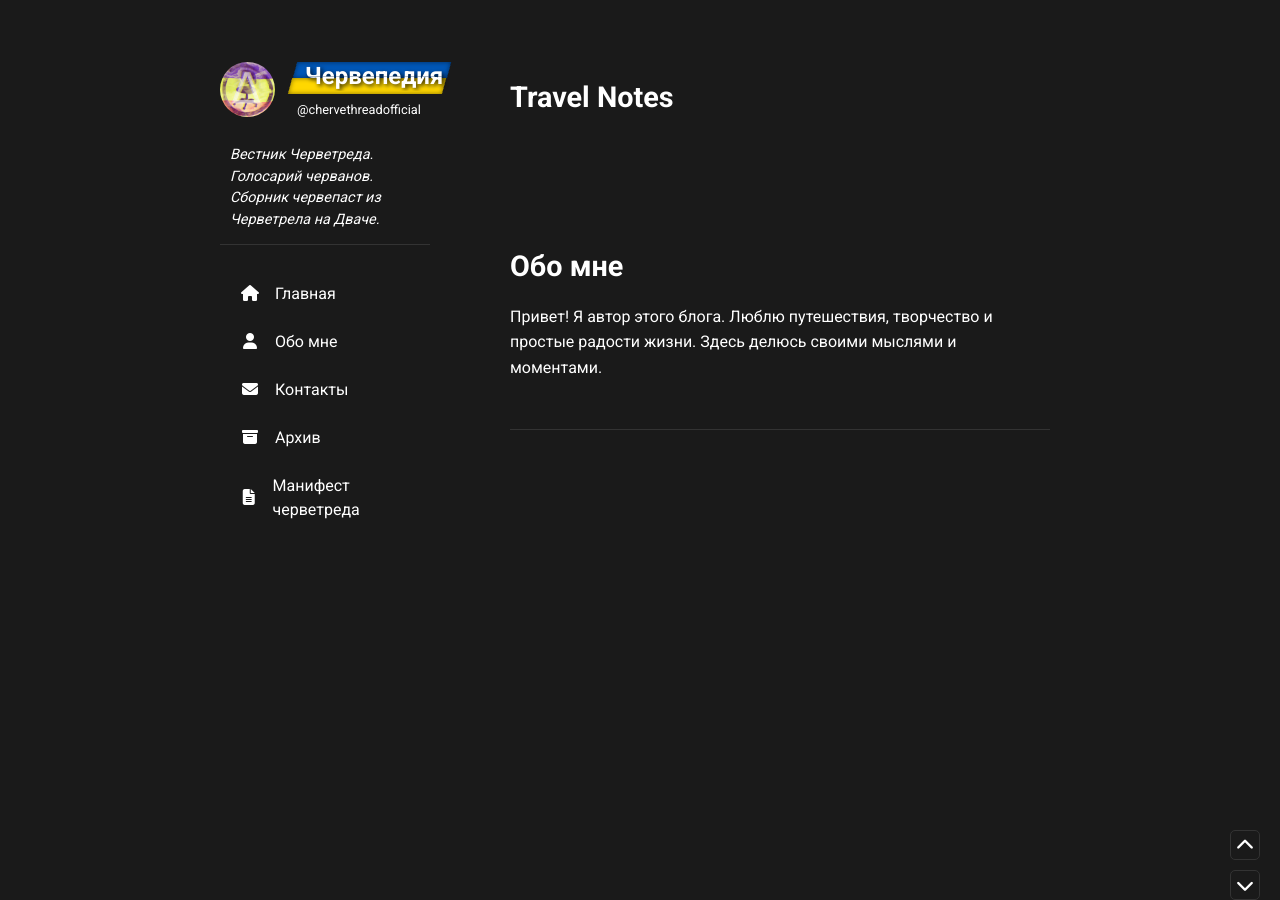
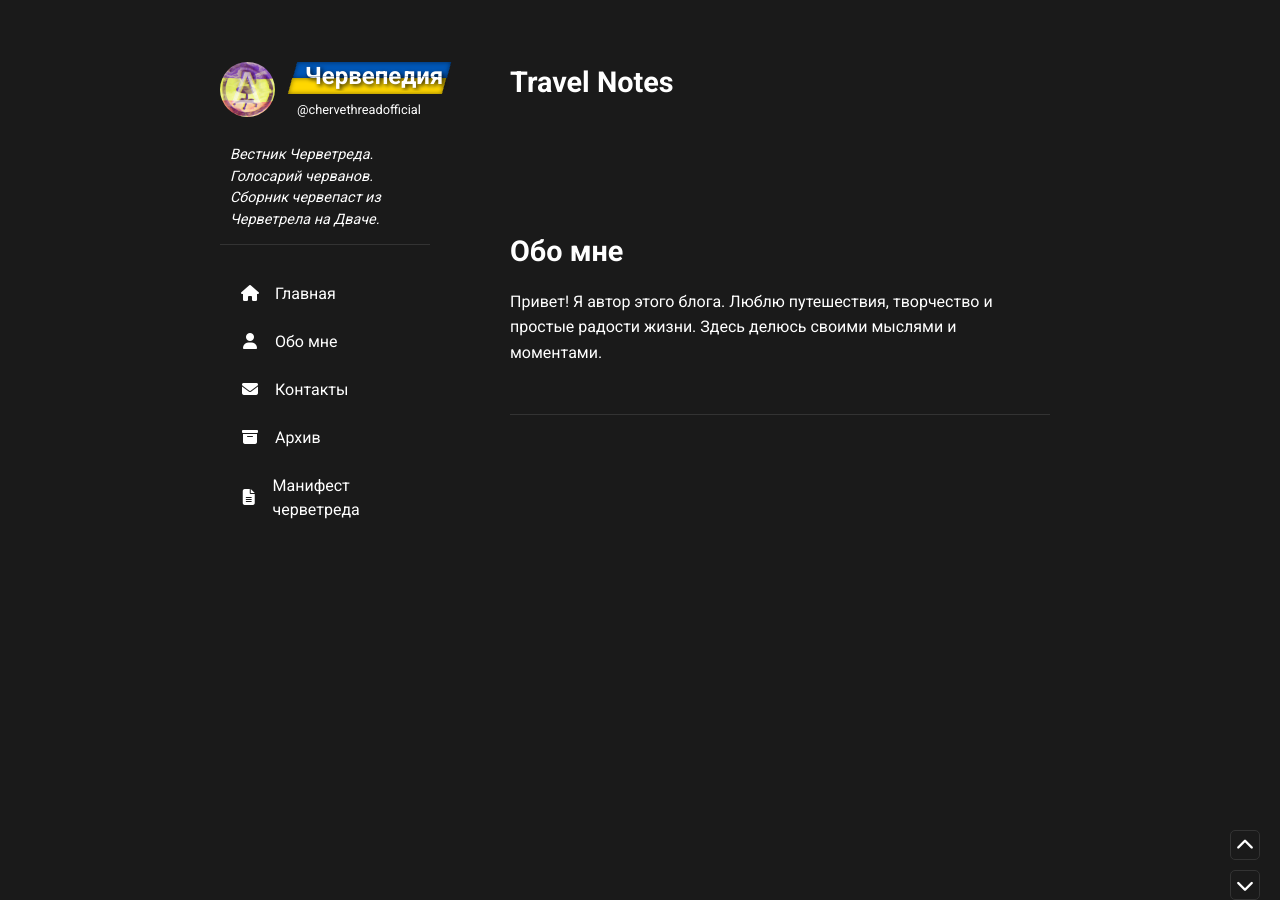
Before and after one commit to chervepediya/chervepediya.github.io, a Jekyll site: the page built from _posts/2025-02-20-travel-notes.md, in a window 1280 px wide and 900 px high. Built offline with Jekyll 4.4.1, drawn with Linux system fonts in a browser that asks for light colours; nearby versions of some CDN libraries; our own code applies the rules of GitHub Pages for plain Markdown files; a script that is not in the unit is left out.

Commit message:
Update styles.css

```diff
--- a/assets/css/styles.css
+++ b/assets/css/styles.css
@@ -9,7 +9,7 @@
 .main-container {
     display: flex;
     min-height: 100vh;
-    padding-top: 40px;
+    padding-top: 40px; /* Общий отступ сверху для синхронизации */
     width: 100%;
     max-width: 1140px;
     margin: 0 auto;
@@ -22,7 +22,7 @@
     padding: 20px;
     width: 250px;
     position: sticky;
-    top: 40px;
+    top: 40px; /* Совпадает с padding-top main-container */
     height: fit-content;
     text-align: center;
 }
@@ -30,7 +30,7 @@
 .sidebar .header {
     display: flex;
     align-items: center;
-    justify-content: flex-start; /* Центрирование слева */
+    justify-content: flex-start;
     margin-bottom: 5px;
     position: relative;
 }
@@ -40,13 +40,13 @@
     width: 55px;
     height: 55px;
     border-radius: 50%;
-    margin-right: 20px; /* Небольшой отступ между логотипом и заголовком */
+    margin-right: 20px;
 }
 
 .sidebar .title-and-tag {
     display: flex;
     flex-direction: column;
-    align-items: flex-start; /* Выравнивание слева */
+    align-items: flex-start;
 }
 
 .sidebar .site-title {
@@ -58,7 +58,7 @@
     padding: 2px 8px;
     z-index: 1;
     color: transparent;
-    margin-top: 2px; /* Сдвиг заголовка вверх для выравнивания с логотипом */
+    margin-top: 2px;
 }
 
 .sidebar .site-title::before,
@@ -115,7 +115,7 @@
     text-decoration: none;
     margin-top: 5px;
     transition: background 0.3s ease;
-    margin-left: 2px; /* Выравнивание @ под первой буквой заголовка */
+    margin-left: 2px;
 }
 
 .sidebar .site-tag:hover {
@@ -130,7 +130,7 @@
     padding-bottom: 15px;
     position: relative;
     text-align: left;
-    padding-left: 10px; /* Выравнивание описания слева */
+    padding-left: 10px;
 }
 
 .sidebar .site-description::after {
@@ -148,7 +148,7 @@
     flex-direction: column;
     align-items: flex-start;
     text-align: left;
-    padding-left: 10px; /* Выравнивание меню слева, совпадающее с описанием */
+    padding-left: 10px;
 }
 
 .nav-link {
@@ -237,7 +237,7 @@
 .posts-container {
     width: 600px;
     margin-left: 30px;
-    padding-top: 15px;
+    padding-top: 0; /* Убираем лишний отступ, чтобы выровнять с заголовком */
 }
 
 .post {
@@ -248,7 +248,7 @@
 }
 
 .post:first-child {
-    padding-top: 0;
+    padding-top: 22px; /* Компенсация для выравнивания с верхом заголовка (20px padding + 2px margin-top) */
 }
 
 .post h1 {
@@ -603,7 +603,7 @@
     }
 
     .post:first-child {
-        padding-top: 20px;
+        padding-top: 20px; /* Возвращаем стандартное значение для мобильной версии */
     }
 
     .image-grid {
```
